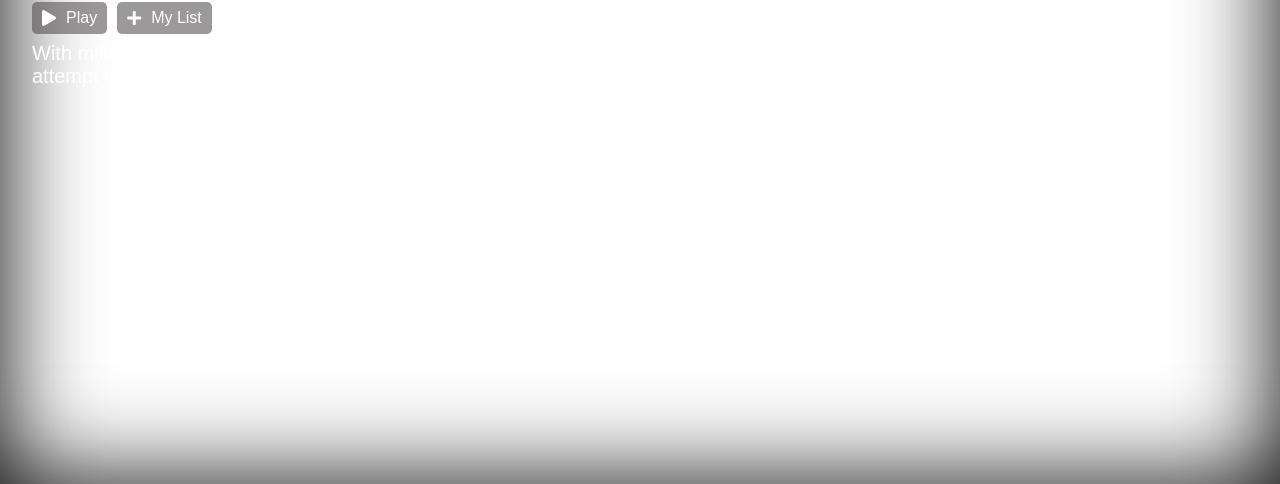
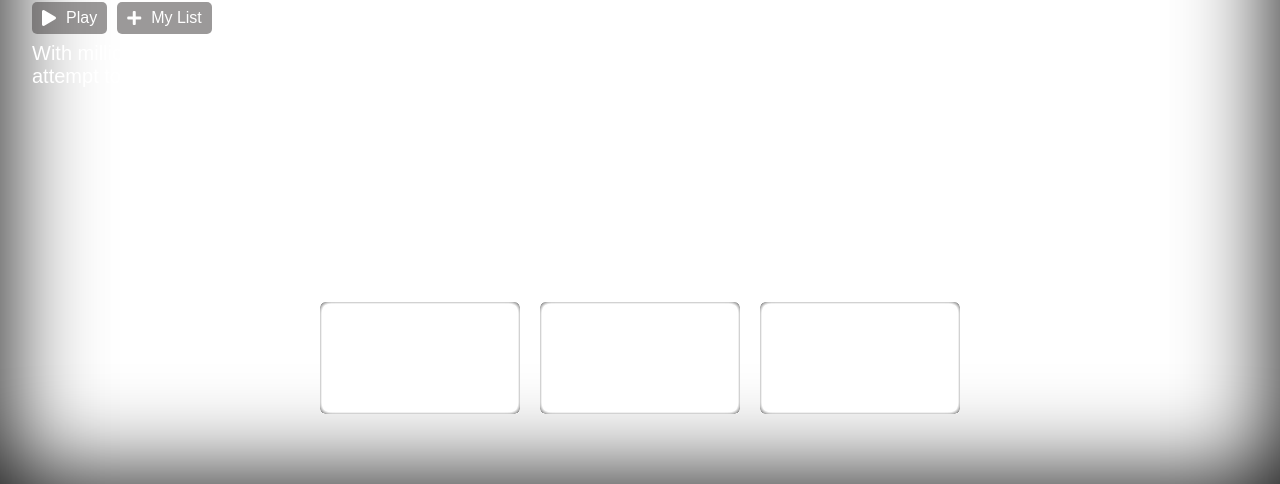
Before and after one commit to Admin368/Zflix, a plain HTML site: page index.html in a window 1280 px wide. Shown: the part 316-800 px from the top of the page. Drawn offline with Linux system fonts and the light colour scheme.

Commit message:
Update index.html

```diff
--- a/index.html
+++ b/index.html
@@ -57,11 +57,16 @@
             </div>
         </div>
         <div class='rec-wrapper'>
-            <div class='rec-item'></div>
-            <div class='rec-item'></div>
-            <div class='rec-item rec-item-select'></div>
-            <div class='rec-item'></div>
-            <div class='rec-item'></div>
+            <div class='rec-item'>
+                <div class='rec-item-main'></div>
+            </div>
+            <div class='rec-item rec-item-select'>
+                <div class='rec-item-main'></div>
+            </div>
+            <div class='rec-item'>
+                <div class='rec-item-main'></div>
+            </div>
+
         </div>
     </div>
 </body>
```
